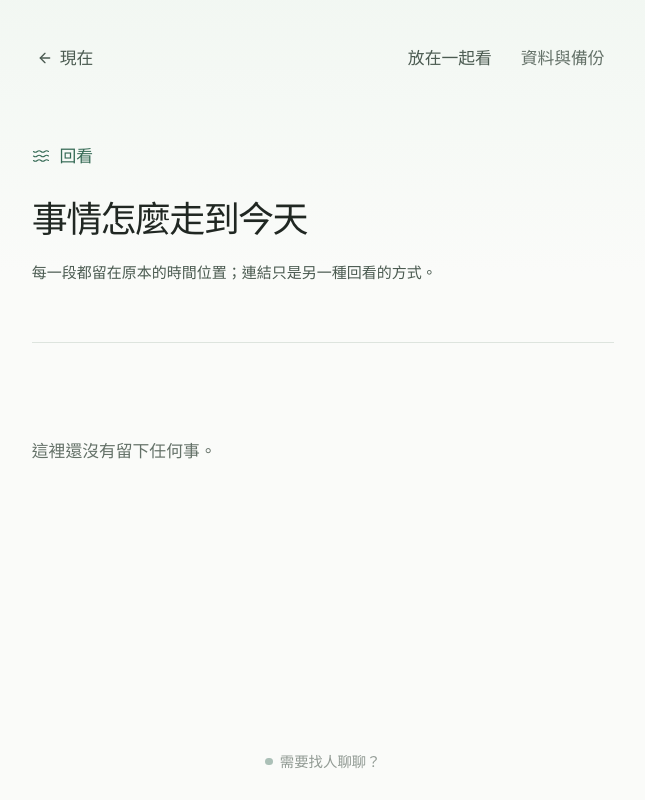
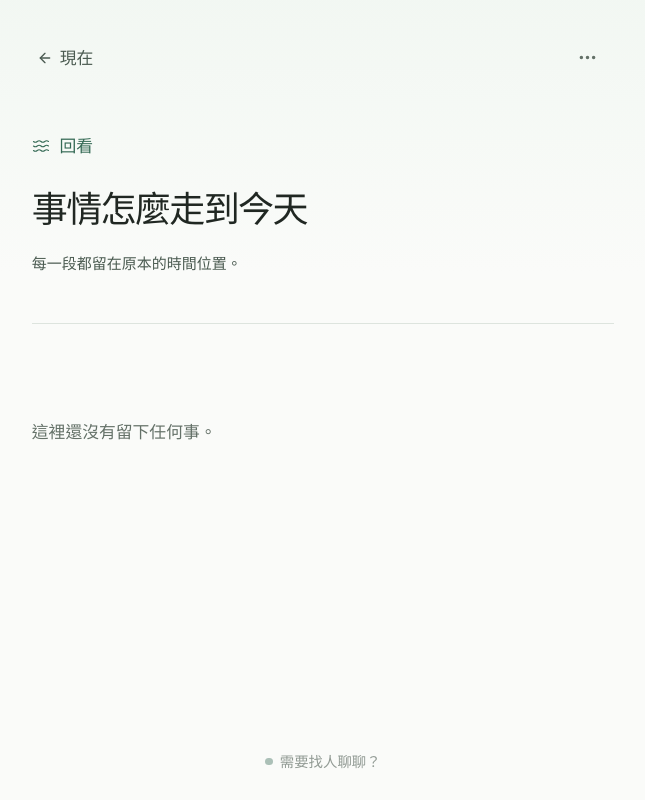
Before and after one commit to q5089877/privateMind, a React (Vite) app: page / in a window 1280 px wide. Both pictures are taken after a click on the button "回頭看看自己怎麼走到這裡". Shown: the whole page, without its empty margins (317-962 px from the left). Built offline with nearby package versions, Linux system fonts and the light colour scheme.

Commit message:
fix: simplify timeline review interface

```diff
--- a/src/components/ReviewScreen.tsx
+++ b/src/components/ReviewScreen.tsx
@@ -1,5 +1,5 @@
 import React, { useEffect, useMemo, useState } from 'react';
-import { ArrowLeft, Link2, Waves } from 'lucide-react';
+import { ArrowLeft, Check, Link2, MoreHorizontal, Waves } from 'lucide-react';
 import { Moment, ThreadLine } from '../types';
 
 interface Props {
@@ -19,19 +19,52 @@ export const ReviewScreen: React.FC<Props> = ({ onClose, getMoments, getLines, o
   const [lines, setLines] = useState<ThreadLine[]>([]);
   const [selecting, setSelecting] = useState(false);
   const [selected, setSelected] = useState<string[]>([]);
-  useEffect(() => { void Promise.all([getMoments(), getLines()]).then(([savedMoments, savedLines]) => { setMoments(savedMoments); setLines(savedLines); }); }, [getMoments, getLines]);
-  const grouped = useMemo(() => moments.reduce<Record<string, Moment[]>>((groups, moment) => { const key = date(moment.createdAt); (groups[key] ||= []).push(moment); return groups; }, {}), [moments]);
+  const [menuOpen, setMenuOpen] = useState(false);
+
+  useEffect(() => {
+    void Promise.all([getMoments(), getLines()]).then(([savedMoments, savedLines]) => {
+      setMoments(savedMoments);
+      setLines(savedLines);
+    });
+  }, [getMoments, getLines]);
+
+  const grouped = useMemo(() => moments.reduce<Record<string, Moment[]>>((groups, moment) => {
+    const key = date(moment.createdAt);
+    (groups[key] ||= []).push(moment);
+    return groups;
+  }, {}), [moments]);
+
+  const linesByMoment = useMemo(() => lines.reduce<Record<string, ThreadLine[]>>((result, line) => {
+    line.momentIds.forEach(id => { (result[id] ||= []).push(line); });
+    return result;
+  }, {}), [lines]);
+
   const toggle = (id: string) => setSelected(current => current.includes(id) ? current.filter(item => item !== id) : [...current, id]);
-  const finishSelection = () => { setSelecting(false); setSelected([]); };
+  const cancelSelection = () => { setSelecting(false); setSelected([]); };
+  const beginSelection = () => { setMenuOpen(false); setSelecting(true); };
 
   return <div className="w-full max-w-[640px] mx-auto pb-20">
-    <header className="h-12 flex items-center justify-between"><button onClick={onClose} className="min-h-11 px-1 text-sm text-ink-secondary hover:text-ink flex items-center gap-1.5"><ArrowLeft size={16}/>現在</button><div className="flex items-center gap-2"><button onClick={() => selecting ? finishSelection() : setSelecting(true)} className="min-h-11 px-2 text-sm text-ink-secondary hover:text-ink">{selecting ? '取消選取' : '放在一起看'}</button><button onClick={onOpenBackup} className="min-h-11 px-2 text-sm text-ink-muted hover:text-ink">資料與備份</button></div></header>
-    <div className="mt-12 mb-12"><div className="flex items-center gap-2 text-accent"><Waves size={18} strokeWidth={1.5}/><span className="text-sm font-medium">回看</span></div><h1 className="text-[30px] sm:text-[36px] font-medium tracking-[-0.045em] text-ink mt-5">事情怎麼走到今天</h1><p className="max-w-md text-[15px] leading-relaxed text-ink-secondary mt-3">每一段都留在原本的時間位置；連結只是另一種回看的方式。</p></div>
+    <header className="relative flex h-12 items-center justify-between">
+      <button onClick={onClose} className="flex min-h-11 items-center gap-1.5 px-1 text-sm text-ink-secondary hover:text-ink"><ArrowLeft size={16}/>現在</button>
+      <button onClick={() => setMenuOpen(value => !value)} aria-label="更多選項" className="flex h-11 w-11 items-center justify-center text-ink-muted hover:text-ink"><MoreHorizontal size={21}/></button>
+      {menuOpen && <div className="absolute right-0 top-11 z-10 w-48 rounded-2xl border border-border-base bg-surface p-1.5 shadow-[0_12px_28px_rgba(34,48,38,0.14)]"><button onClick={beginSelection} className="w-full rounded-xl px-3 py-2.5 text-left text-sm text-ink-secondary hover:bg-surface-subtle">把幾段放在一起</button><button onClick={onOpenBackup} className="w-full rounded-xl px-3 py-2.5 text-left text-sm text-ink-secondary hover:bg-surface-subtle">資料與備份</button></div>}
+    </header>
 
-    {lines.length > 0 && <section className="mb-12"><p className="text-sm text-ink-secondary">已放在一起的片段</p><div className="mt-3 flex flex-wrap gap-2">{lines.map(line => <button key={line.id} onClick={() => onOpenLine(line.id)} className="inline-flex min-h-10 items-center gap-2 rounded-full border border-border-base bg-surface px-4 text-sm text-ink-secondary hover:border-accent/40 hover:text-ink"><Link2 size={14} className="text-accent"/>{line.momentIds.length} 段記錄</button>)}</div></section>}
+    <div className="mt-10 mb-10">
+      <div className="flex items-center gap-2 text-accent"><Waves size={18} strokeWidth={1.5}/><span className="text-sm font-medium">回看</span></div>
+      <h1 className="mt-5 text-[30px] sm:text-[36px] font-medium tracking-[-0.045em] text-ink">事情怎麼走到今天</h1>
+      <p className="mt-3 max-w-md text-[15px] leading-relaxed text-ink-secondary">每一段都留在原本的時間位置。</p>
+    </div>
 
-    {selecting && <p className="mb-7 rounded-2xl bg-surface-subtle px-4 py-3 text-sm leading-relaxed text-ink-secondary">選兩段以上；系統只會把原文並排，不替它們命名。</p>}
-    {moments.length === 0 ? <p className="py-20 border-t border-border-base text-sm text-ink-muted">這裡還沒有留下任何事。</p> : <div className="space-y-10">{(Object.entries(grouped) as Array<[string, Moment[]]>).map(([day, entries]) => <section key={day} className="relative border-l border-accent/25 pl-5"><span className="absolute -left-[5px] top-1.5 h-2.5 w-2.5 rounded-full bg-accent ring-4 ring-canvas"/><p className="text-sm text-ink-secondary">{day}</p><div className="mt-4 space-y-4">{entries.map(moment => <article key={moment.id} onClick={() => selecting && toggle(moment.id)} className={`border-l border-border-subtle pl-4 ${selecting ? 'cursor-pointer rounded-r-2xl py-2 pr-3 transition-colors hover:bg-surface-subtle' : ''} ${selected.includes(moment.id) ? 'bg-surface-subtle' : ''}`}><time className="text-xs text-ink-muted">{time(moment.createdAt)}</time><p className="mt-1 text-[17px] leading-relaxed text-ink whitespace-pre-wrap">{moment.content}</p>{selecting && <p className="mt-2 text-xs text-accent">{selected.includes(moment.id) ? '已選取' : '點一下選取'}</p>}</article>)}</div></section>)}</div>}
+    {selecting && <div className="mb-7 flex items-center justify-between rounded-2xl bg-surface-subtle px-4 py-3"><p className="text-sm leading-relaxed text-ink-secondary">選兩段以上；只會並排原文，不替它們命名。</p><button onClick={cancelSelection} className="ml-3 shrink-0 text-sm text-ink-muted hover:text-ink">取消</button></div>}
+
+    {moments.length === 0 ? <p className="py-20 border-t border-border-base text-sm text-ink-muted">這裡還沒有留下任何事。</p> : <div className="space-y-10">{(Object.entries(grouped) as Array<[string, Moment[]]>).map(([day, entries]) => <section key={day} className="relative border-l border-accent/25 pl-5"><span className="absolute -left-[5px] top-1.5 h-2.5 w-2.5 rounded-full bg-accent ring-4 ring-canvas"/><p className="text-sm text-ink-secondary">{day}</p><div className="mt-4 space-y-5">{entries.map(moment => {
+      const linked = linesByMoment[moment.id] || [];
+      const primaryLine = linked[0];
+      const selectedHere = selected.includes(moment.id);
+      return <article key={moment.id} onClick={() => selecting && toggle(moment.id)} className={`border-l border-border-subtle pl-4 ${selecting ? 'cursor-pointer rounded-r-2xl py-2 pr-3 transition-colors hover:bg-surface-subtle' : ''} ${selectedHere ? 'bg-surface-subtle' : ''}`}><time className="text-xs text-ink-muted">{time(moment.createdAt)}</time><p className="mt-1 text-[17px] leading-relaxed text-ink whitespace-pre-wrap">{moment.content}</p>{selecting ? <p className="mt-2 flex items-center gap-1.5 text-xs text-accent">{selectedHere && <Check size={13}/>} {selectedHere ? '已選取' : '點一下選取'}</p> : primaryLine ? <button onClick={event => { event.stopPropagation(); onOpenLine(primaryLine.id); }} className="mt-3 inline-flex items-center gap-1.5 text-xs text-ink-muted hover:text-accent"><Link2 size={13}/>{linked.length > 1 ? `也和 ${linked.length} 組片段放在一起` : '已和其他片段放在一起'}</button> : null}</article>;
+    })}</div></section>)}</div>}
+
     {selecting && selected.length >= 2 && <div className="sticky bottom-4 mt-8 flex justify-center"><button onClick={() => void onCreateManualLine(selected)} className="inline-flex min-h-12 items-center rounded-full bg-accent px-6 text-sm font-medium text-white shadow-lg">把這 {selected.length} 段放在一起</button></div>}
   </div>;
 };
```
